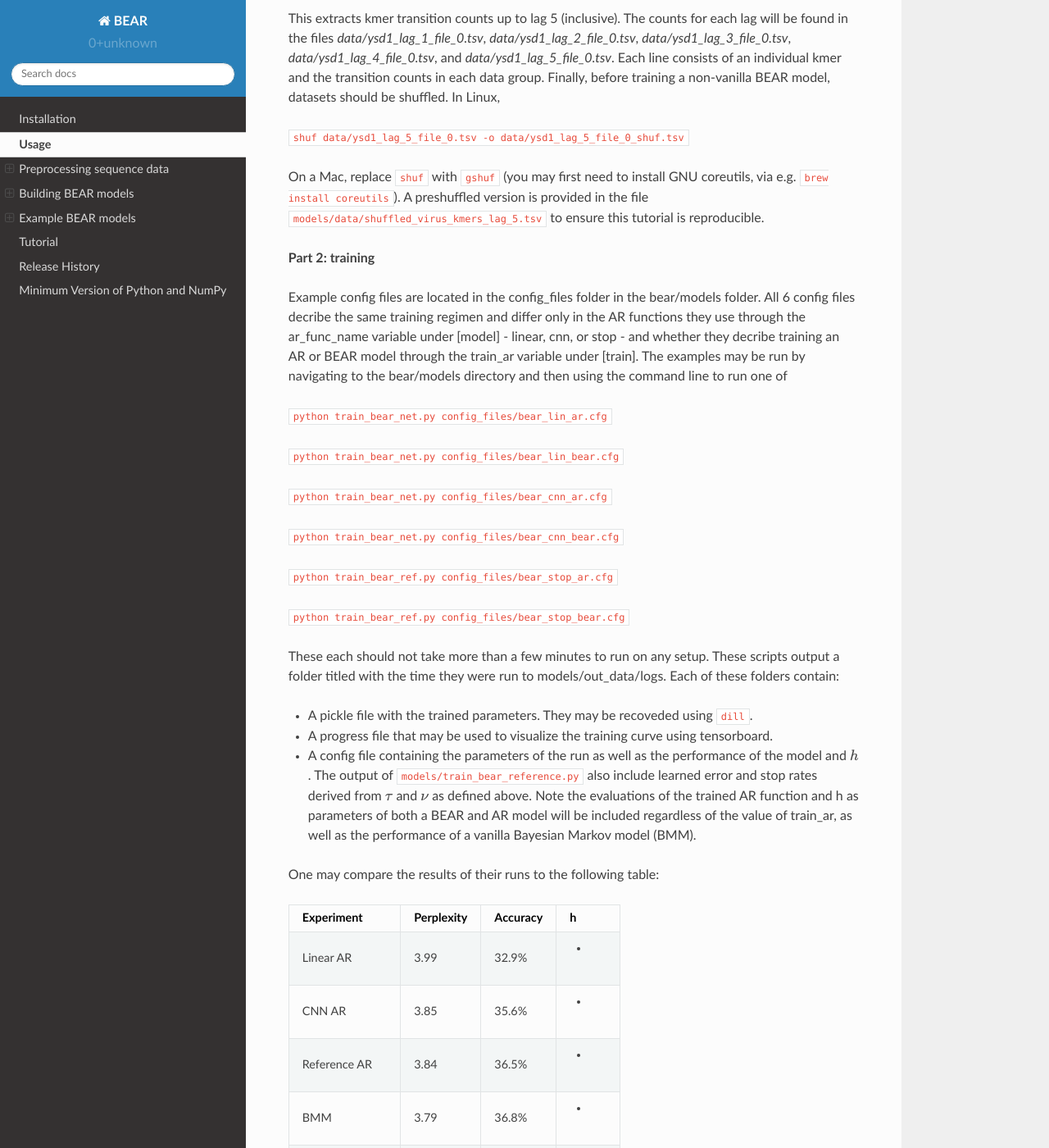
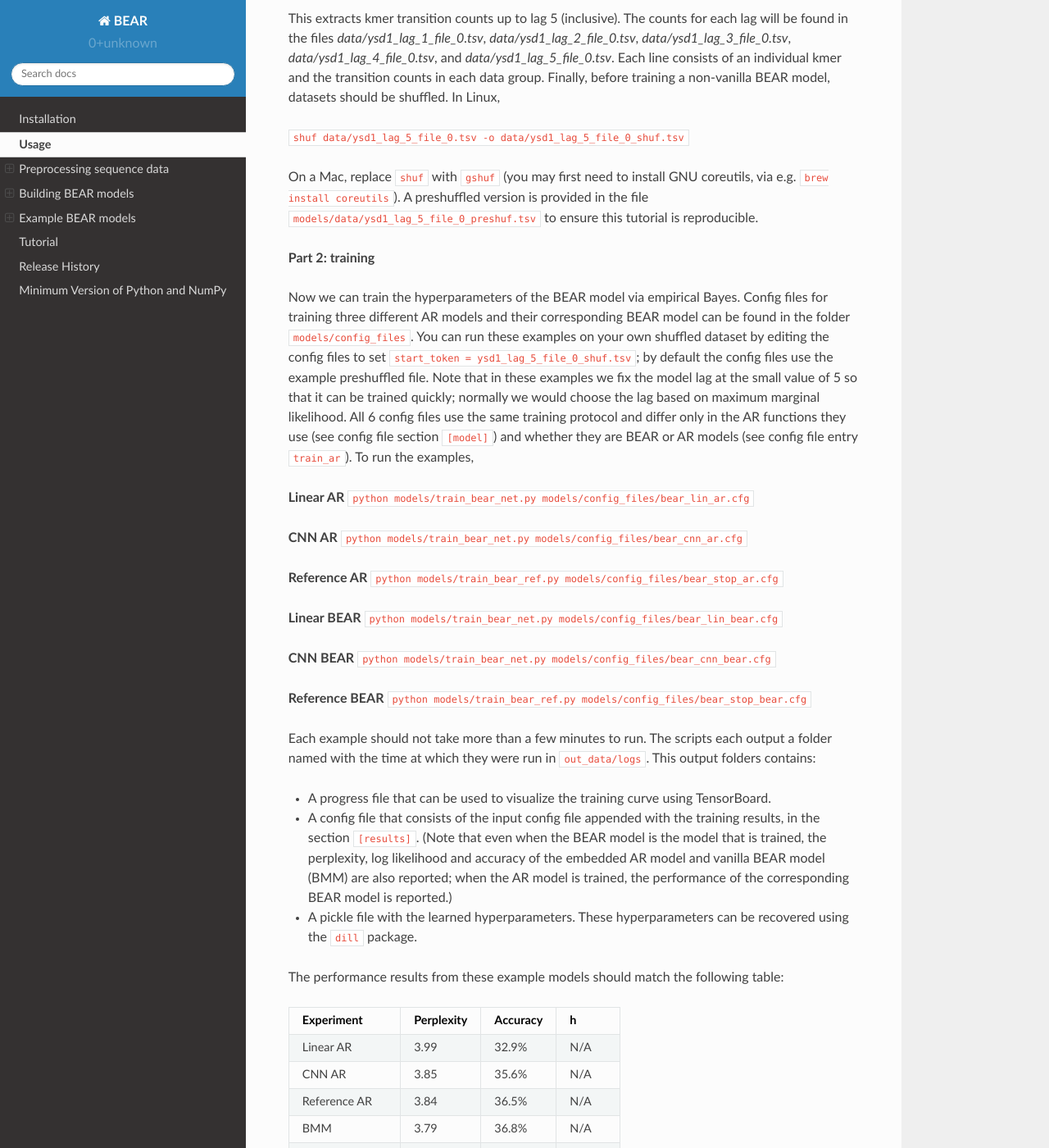
Before and after one commit to debbiemarkslab/BEAR, a Sphinx documentation site: the page built from docs/source/usage.rst, in a window 1280 px wide and 1400 px high, scrolled down 3502 px. Shown: the whole window at 82% size. Built offline with Sphinx 7.4.7 and the Read the Docs theme 2.0.0, drawn with Linux system fonts in a browser that asks for light colours; some of the changed text lies outside the part shown.

Commit message:
Edited tutorial.

```diff
--- a/docs/source/usage.rst
+++ b/docs/source/usage.rst
@@ -164,52 +164,61 @@ In Linux,
 On a Mac, replace ``shuf`` with ``gshuf`` (you may first need to install
 GNU coreutils, via e.g. ``brew install coreutils``).
 A preshuffled version is provided in the file
-``models/data/shuffled_virus_kmers_lag_5.tsv``
+``models/data/ysd1_lag_5_file_0_preshuf.tsv``
 to ensure this tutorial is reproducible.
 
 **Part 2: training**
 
+Now we can train the hyperparameters of the BEAR model via empirical Bayes.
+Config files for training three different AR models and their corresponding
+BEAR model can be found in the folder ``models/config_files``.
+You can run these examples on your own shuffled dataset by editing the config files to set
+``start_token = ysd1_lag_5_file_0_shuf.tsv``; by default the config files use the
+example preshuffled file.
+Note that in these examples we fix the model lag at the small value of 5 so
+that it can be trained quickly; normally we would choose the lag based on maximum
+marginal likelihood.
+All 6 config files use the same training protocol and differ only in
+the AR functions they use (see config file section ``[model]``)
+and whether they are BEAR or AR models (see config file entry ``train_ar``).
+To run the examples,
 
-Example config files are located in the config_files folder in the bear/models
-folder.
-All 6 config files decribe the same training regimen and differ only in
-the AR functions they use through the ar_func_name variable under
-[model] - linear, cnn, or stop - and whether they decribe training an AR or BEAR
-model through the train_ar variable under [train].
-The examples may be run by navigating to the bear/models directory and then
-using the command line to run one of
+**Linear AR** ``python models/train_bear_net.py models/config_files/bear_lin_ar.cfg``
 
-``python train_bear_net.py config_files/bear_lin_ar.cfg``
+**CNN AR** ``python models/train_bear_net.py models/config_files/bear_cnn_ar.cfg``
 
-``python train_bear_net.py config_files/bear_lin_bear.cfg``
+**Reference AR** ``python models/train_bear_ref.py models/config_files/bear_stop_ar.cfg``
 
-``python train_bear_net.py config_files/bear_cnn_ar.cfg``
+**Linear BEAR** ``python models/train_bear_net.py models/config_files/bear_lin_bear.cfg``
 
-``python train_bear_net.py config_files/bear_cnn_bear.cfg``
+**CNN BEAR** ``python models/train_bear_net.py models/config_files/bear_cnn_bear.cfg``
 
-``python train_bear_ref.py config_files/bear_stop_ar.cfg``
+**Reference BEAR** ``python models/train_bear_ref.py models/config_files/bear_stop_bear.cfg``
 
-``python train_bear_ref.py config_files/bear_stop_bear.cfg``
+Each example should not take more than a few minutes to run.
+The scripts each output a folder named with the time at which they were run in
+``out_data/logs``. This output folders contains:
 
-These each should not take more than a few minutes to run on any setup.
-These scripts output a folder titled with the time they were run to models/out_data/logs.
-Each of these folders contain:
+* A progress file that can be used to visualize the training curve using
+  TensorBoard.
+* A config file that consists of the input config file appended with the
+  training results, in the section ``[results]``.
+  (Note that even when the BEAR model is the model that is trained, the
+  perplexity, log likelihood and accuracy of the embedded AR model
+  and vanilla BEAR model (BMM) are also reported; when the AR model is trained,
+  the performance of the corresponding BEAR model is reported.)
+* A pickle file with the learned hyperparameters. These hyperparameters can be
+  recovered using the ``dill`` package.
 
-* A pickle file with the trained parameters. They may be recoveded using ``dill``.
-* A progress file that may be used to visualize the training curve using tensorboard.
-* A config file containing the parameters of the run as well as the performance of the model and :math:`h`.
-  The output of ``models/train_bear_reference.py`` also include learned error and stop rates derived from :math:`\tau` and :math:`\nu` as defined above.
-  Note the evaluations of the trained AR function and h as parameters of both a BEAR and AR model will be included regardless of the value of train_ar, as well as the performance of a vanilla Bayesian Markov model (BMM).
-
-One may compare the results of their runs to the following table:
+The performance results from these example models should match the following table:
 
 ==============  ==========  ======== ======
 Experiment      Perplexity  Accuracy h
 ==============  ==========  ======== ======
-Linear AR       3.99        32.9%    -
-CNN AR          3.85        35.6%    -
-Reference AR    3.84        36.5%    -
-BMM             3.79        36.8%    -
+Linear AR       3.99        32.9%    N/A
+CNN AR          3.85        35.6%    N/A
+Reference AR    3.84        36.5%    N/A
+BMM             3.79        36.8%    N/A
 Linear BEAR     3.79        36.8%    0.0433
 CNN BEAR        3.79        36.8%    0.0116
 Reference BEAR  3.79        36.8%    0.0142
@@ -217,14 +226,30 @@ Reference BEAR  3.79        36.8%    0.0142
 
 A few things to note:
 
-* In comparison with the values reported in the publication for a lag of 13, the perplexities are much larger and the learned :math:`h`'s are much smaller.
-  This is due to the fact that the closest (in KL) AR model of lag 5, expectedly, has a much larger perplexity than the best fit of lag 13, and is also much closer to those module specified by linear and CNN models.
-* As demonstrated in the publication, with enough data, the relative benefit of the EAR over the AR is minimal. As the lag is only 5 in this example, the data is enough to make this the case.
-  However, the BEAR still outperforms the BMM in the fifth or sixth decimal space (not shown in table).
-* The value of :math:`h` is in proportion to expected misspecification of the parametric AR model.
-  Interestingly, in this simple case, the CNN is better specified than the reference.
-  Running ``python train_bear_ref.py config_files/bear_cnn_bear.cfg`` indeed yields a substantially lower :math:`h` at 0.00422.
-* The learned stop rate outputted with the reference AR model is near 151 (not shown in table).
-  150 is the read length so that 1/151 transitions are stops.
-* AR models trained using empirical Bayes (train_ar=1) perform better as BEAR models than those trained using maximum likelihood (train_ar=0) (not shown in table).
-  The same is true for AR models trained using maximal likelihood evaluated as AR models.
+* The publication used a lag of 13, chosen by maximum marginal likelihood.
+  Here, using a lag of 5, the perplexities are much larger and the
+  :math:`h` values are much smaller.
+  This is due to the fact that the closest (in KL) AR model of lag 5,
+  unsurprisingly, has a much larger perplexity than the lag 13 model, and
+  is also much closer to the linear and CNN models.
+* As demonstrated in the publication, with enough data, the relative benefit of
+  the BEAR over the vanilla BEAR is minimal. Since the lag is only 5 in this example, the
+  data is sufficiently large (relative to the model flexibility)
+  to make this true. However, the BEAR still outperforms the vanilla BEAR in
+  the fifth or sixth decimal space (not shown in table).
+* The value of :math:`h` is in proportion to expected misspecification of the
+  parametric AR model.
+  Interestingly in this simple case, unlike most example datasets in the publication,
+  the CNN is better specified than the
+  reference (:math:`h=0.0116` versus :math:`h=0.0142`).
+  Running a reference model with :math:`g` set to a CNN, via
+  ``python train_bear_ref.py config_files/bear_cnn_bear.cfg``,
+  yields an even lower :math:`h=0.00422`, suggesting the two models learn
+  complementary information.
+* The learned stop rate :math:`\nu` in the reference AR model is near 151
+  (not shown in table).
+  150 is the read length, so 1/151 transitions are stops on average.
+* Embedded AR models trained in the context of a BEAR model produce better BEAR
+  models than AR models trained using maximum likelihood (not shown in table).
+  The same is true for AR models trained using maximal likelihood and evaluated
+  as AR models rather than as BEAR models.
```
